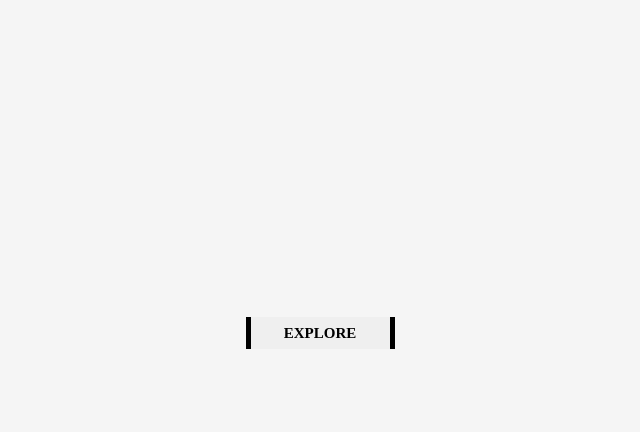
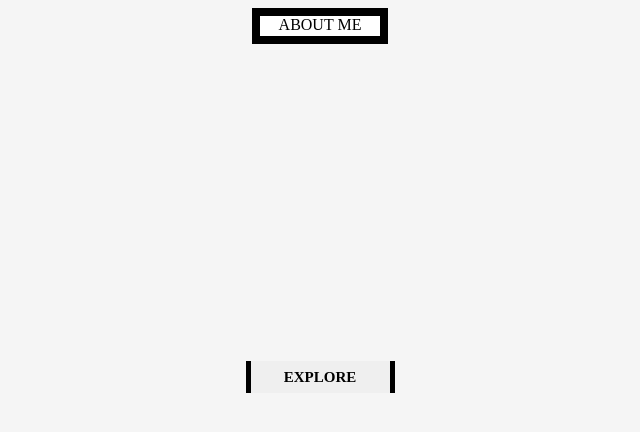
Before and after one commit to ValentineOshio/git-collaboration2, a plain HTML site: page index.html in a window 1280 px wide. Shown: the whole page, without its empty margins (320-960 px from the left). Drawn offline with Linux system fonts and the light colour scheme; a web font is replaced by a local one.

Commit message:
wenejoe's commit

```diff
--- a/index.html
+++ b/index.html
@@ -44,11 +44,25 @@
       text-align: center;
       border: 0px solid whitesmoke;
     }
+    .sub1 {
+    text-align: center;
+    margin: auto;
+ width: 120px;
+height: 20px;
+top: 14px;
+left: 30px;
+gap: 0px;
+border: 8px 0px 0px 0px;
+opacity: 0px;
+background: #FFFFFF;
+border: 8px solid #000000
+
+   }
   </style>
 </head>
 
 <body>
-
+  <div class="sub1">ABOUT ME</div>
   <div class="button-container"><button>EXPLORE</button></div>
   <div class="custom-hr"><img src="./custom hr.png" alt=""></div>
 
```
